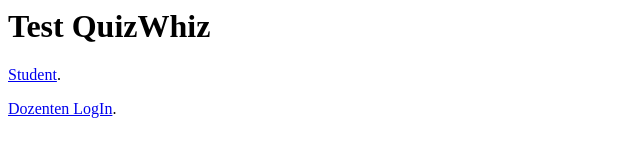
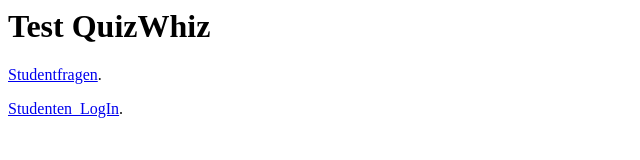
Before and after one commit to PaulSchmidt0/VerteilteSysteme-Quiz, a plain HTML site: page index.html in a window 1280 px wide. Shown: the full height of the page, 0-640 px from the left. Drawn offline with Linux system fonts and the light colour scheme.

Commit message:
Update index.html

```diff
--- a/index.html
+++ b/index.html
@@ -4,7 +4,7 @@
   </head>
   <body>
     <h1>Test QuizWhiz</h1>
-    <a href="player/questions/index.html">Student</a>.</p>
-    <a href="Student.html">Dozenten LogIn</a>.</p>
+    <a href="player/questions/index.html">Studentfragen</a>.</p>
+    <a href="Studente_Log_In/index.html">Studenten_LogIn</a>.</p>
   </body>
 </html>
```
